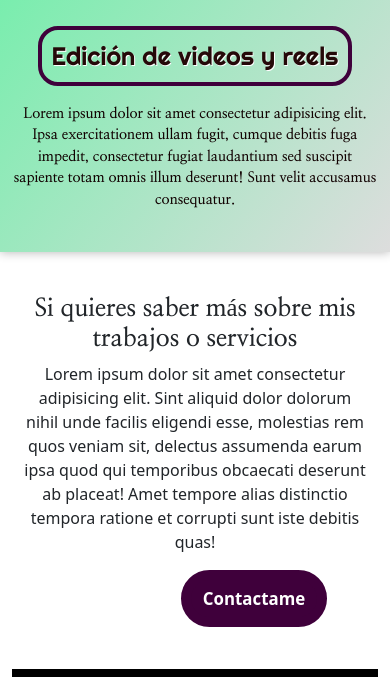
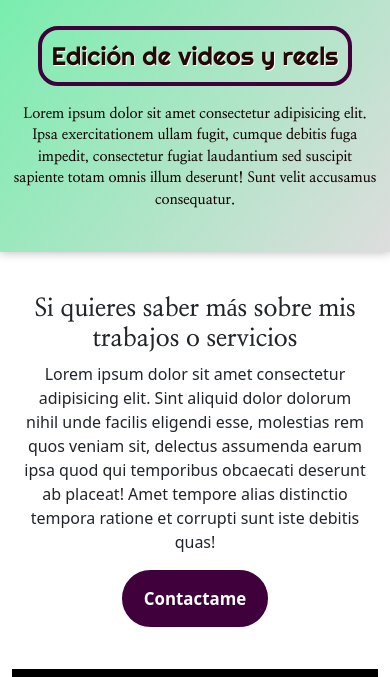
Before and after one commit to Gnzdev/PreEntrega3Gesualdo, a website: page index.html in a window 390 px wide. Shown: the part 1356-2033 px from the top of the page. Drawn offline with nearby package versions, Linux system fonts and the light colour scheme; a web font is replaced by a local one.

Commit message:
corrección de alineación responsive de botón contactame en el index

```diff
--- a/index.html
+++ b/index.html
@@ -76,7 +76,7 @@
     <div id="finaldepag" class="container">
       <h2>Si quieres saber más sobre mis trabajos o servicios</h2>
       <p>Lorem ipsum dolor sit amet consectetur adipisicing elit. Sint aliquid dolor dolorum nihil unde facilis eligendi esse, molestias rem quos veniam sit, delectus assumenda earum ipsa quod qui temporibus obcaecati deserunt ab placeat! Amet tempore alias distinctio tempora ratione et corrupti sunt iste debitis quas!</p>
-      <div class="d-grid gap-1 col-1 mx-auto">
+      <div id="colbutton" class="d-flex justify-content-center y align">
         <button class="btn" href="/contacto.html" role="button">Contactame</button>
       </div>
     </div>
--- a/scss/_index.scss
+++ b/scss/_index.scss
@@ -124,6 +124,10 @@
     margin-top: 5vh;
     h2 {
         font-family: 'Nanum Myeongjo', serif;
+    }
+    #colbutton {
+        float: none;
+        margin: 0 auto;
     }
     .btn {
         font-size: 2vh;
```
Also changed, not shown: css/styles.css, 1 other file.
